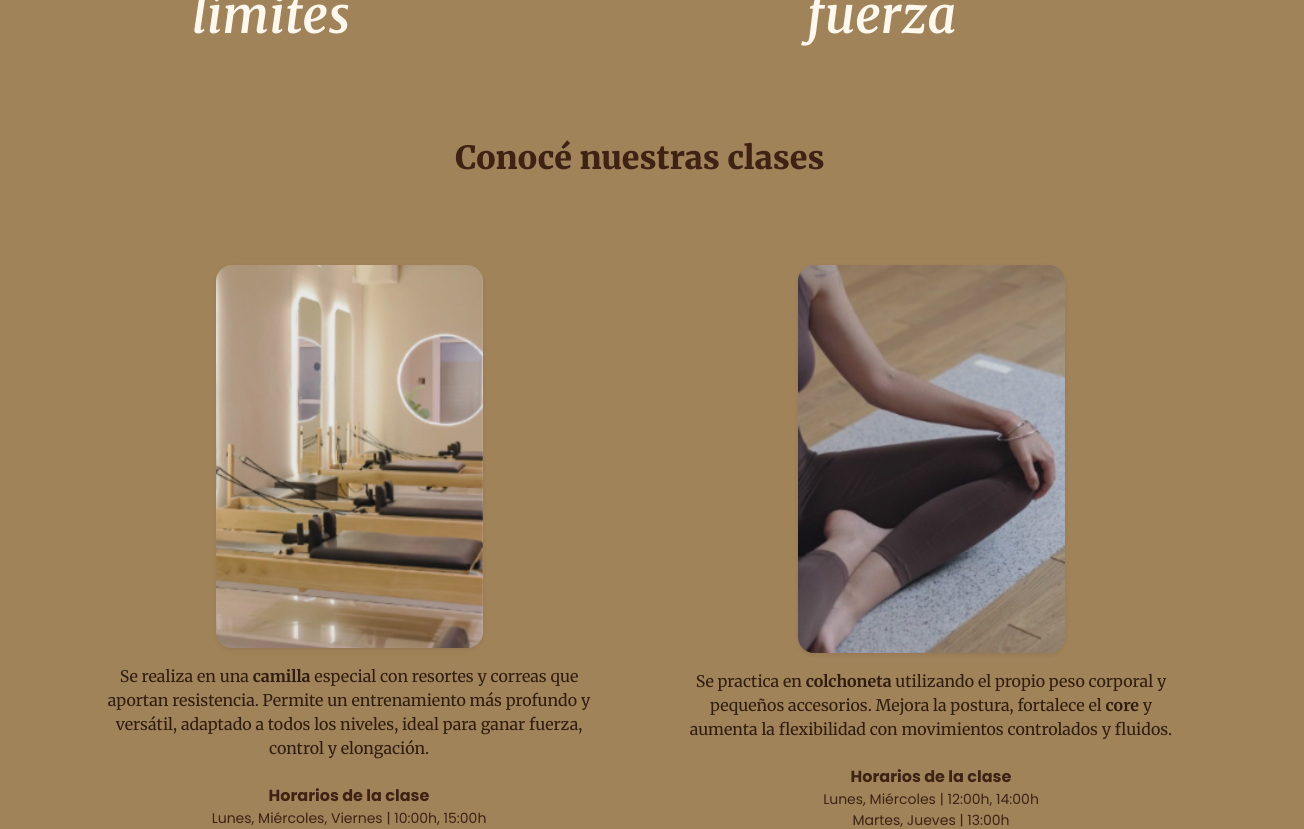
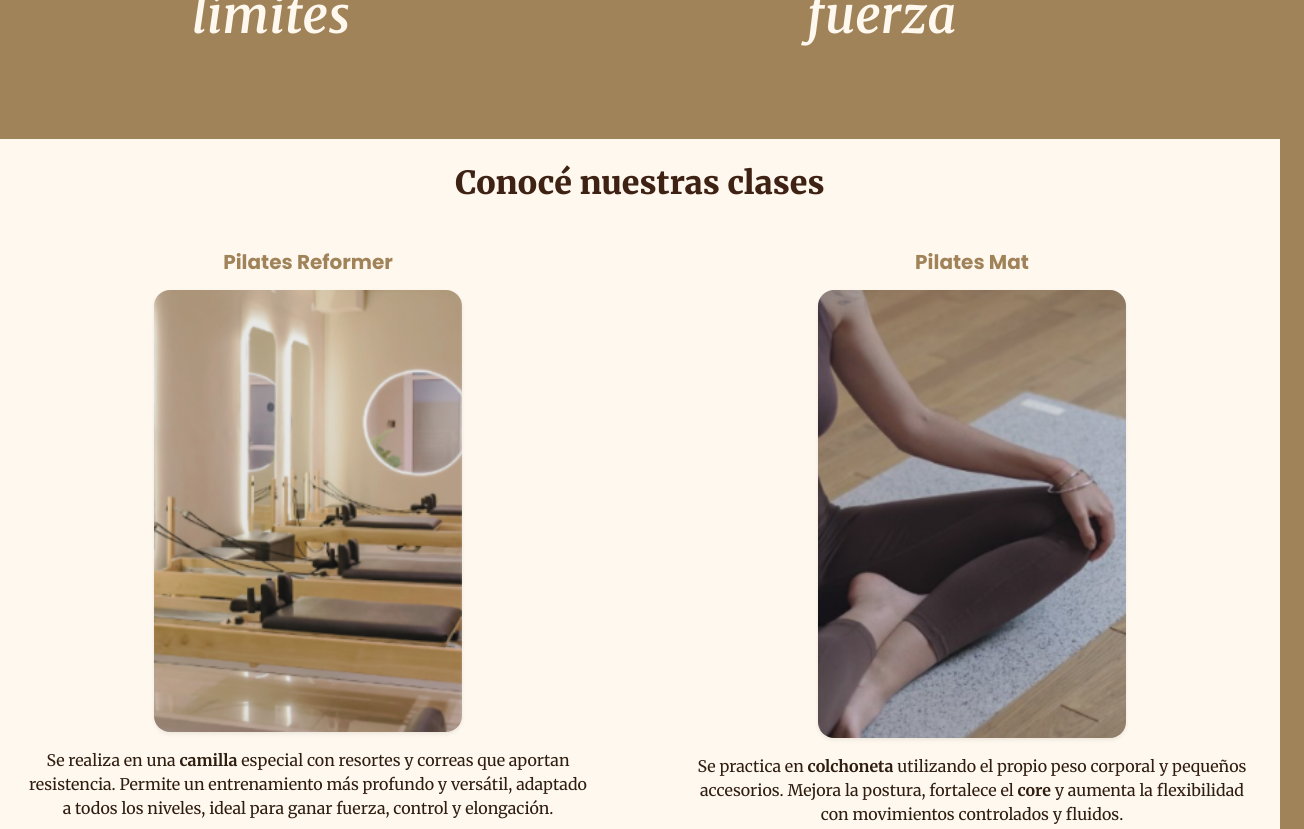
Before and after one commit to uxnicorp/Pila_Pilates, a React (Vite) app: page /#/ in a window 1280 px wide. Shown: the part 1660-2489 px from the top of the page, 1304 px wide, since content can reach past the window. Built offline with nearby package versions, Linux system fonts and the light colour scheme.

Commit message:
Arreglo fondo

```diff
--- a/src/paginas/home/secciones/clases/Clases.jsx
+++ b/src/paginas/home/secciones/clases/Clases.jsx
@@ -6,7 +6,7 @@ import "./css/Clases.css"
 const Clases = () => {
     return (
         <section className="py-5">
-            <div className="container">
+            <div className="container-clases">
                 <h2 className="text-center mb-5">Conocé nuestras clases</h2>
                 <div className="row g-5 align-items-start">
                     {/* PILATES REFORMER */}
--- a/src/paginas/home/secciones/clases/css/Clases.css
+++ b/src/paginas/home/secciones/clases/css/Clases.css
@@ -13,3 +13,9 @@
     font-family: "Poppins", sans-serif !important;
     color: var(--marronClaro);
 }
+
+.container-clases {
+    background-color: #fff8ef;
+    padding-top: 25px;
+    padding-bottom: 25px;
+}
```
